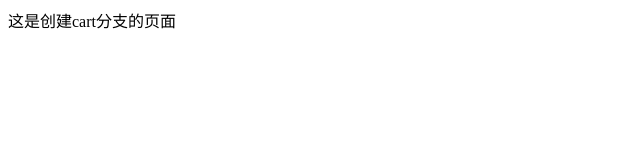
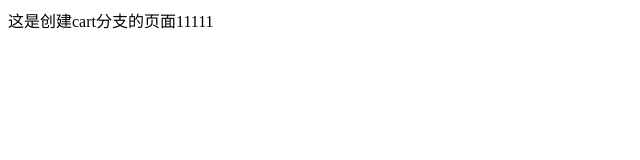
Before and after one commit to suodaling/h7gittuoguan, a plain HTML site: page cart.html in a window 1280 px wide. Shown: the full height of the page, 0-640 px from the left. Drawn offline with Linux system fonts and the light colour scheme.

Commit message:
Update cart.html

```diff
--- a/cart.html
+++ b/cart.html
@@ -5,6 +5,6 @@
     <title>Document</title>
 </head>
 <body>
-<div>这是创建cart分支的页面</div>
+<div>这是创建cart分支的页面11111</div>
 </body>
 </html>
```
